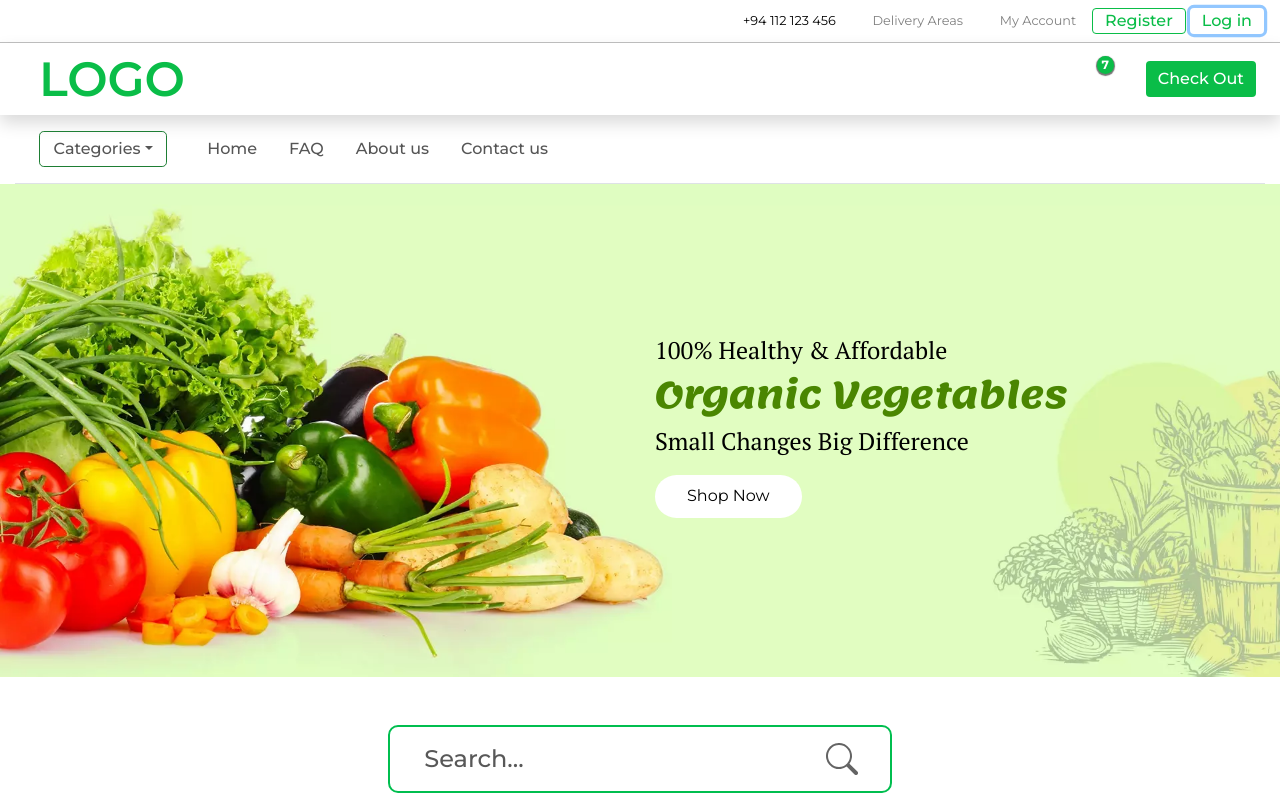
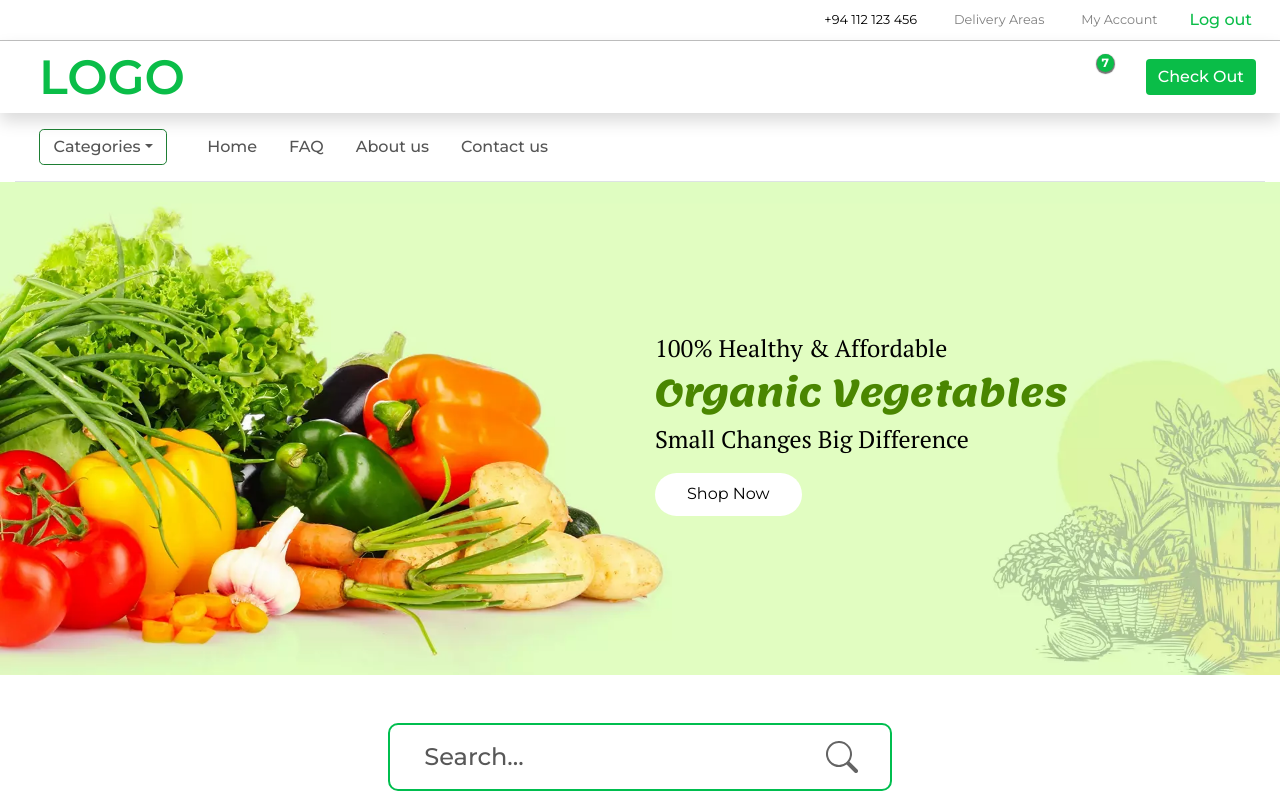
Before and after one commit to OvinduArchanaNambukara/Team_B-B_My-Store, a React (Create React App) app: page / in a window 1280 px wide. Both pictures are taken after a click on the button "Log in". Shown: the top 800 px of the page. Built offline with nearby package versions, Linux system fonts and the light colour scheme; some icons are missing.

Commit message:
add logout button

```diff
--- /dev/null
+++ b/src/components/top-nav-bar/ButtonArea.tsx
@@ -0,0 +1,29 @@
+import React, {useState} from "react";
+import {Button} from "react-bootstrap";
+
+const ButtonArea: React.FC = () => {
+  const [isLogIn, setIsLogIn] = useState<boolean>(false);
+
+  const handleOnclick = () => {
+    setIsLogIn(!isLogIn);
+  }
+
+  return (
+      <React.Fragment>
+        {
+          !isLogIn &&
+          <Button className='my-md-2 py-md-0'>Register</Button>
+        }
+        {
+          !isLogIn &&
+          <Button className='border-0 my-md-2 py-md-0 ml-md-1 mt-1 mb-1' onClick={handleOnclick}>Log in</Button>
+        }
+        {
+          isLogIn &&
+          <Button className='border-0 my-md-2 py-md-0 ml-md-1 mt-1 mb-1' onClick={handleOnclick}>Log out</Button>
+        }
+      </React.Fragment>
+  );
+}
+
+export default ButtonArea;
--- a/src/components/top-nav-bar/HeaderArea.tsx
+++ b/src/components/top-nav-bar/HeaderArea.tsx
@@ -1,6 +1,7 @@
 import React, {useState} from "react";
-import {Button, Col, Nav, Navbar} from "react-bootstrap";
+import {Col, Nav, Navbar} from "react-bootstrap";
 import {CgClose, FaTruck, FiUser, IoCallOutline} from "react-icons/all";
+import ButtonArea from "./ButtonArea";
 
 const HeaderArea: React.FC = () => {
   const [toggleIcon, setToggleIcon] = useState<boolean>(false);
@@ -39,8 +40,7 @@ const HeaderArea: React.FC = () => {
                 <FiUser/>
                 My Account
               </Nav.Link>
-              <Button className='my-md-2 py-md-0'>Register</Button>
-              <Button className='border-0 my-md-2 py-md-0 ml-md-1 mt-1 mb-1'>Log in</Button>
+              <ButtonArea/>
             </Nav>
           </Navbar.Collapse>
         </Navbar>
```
